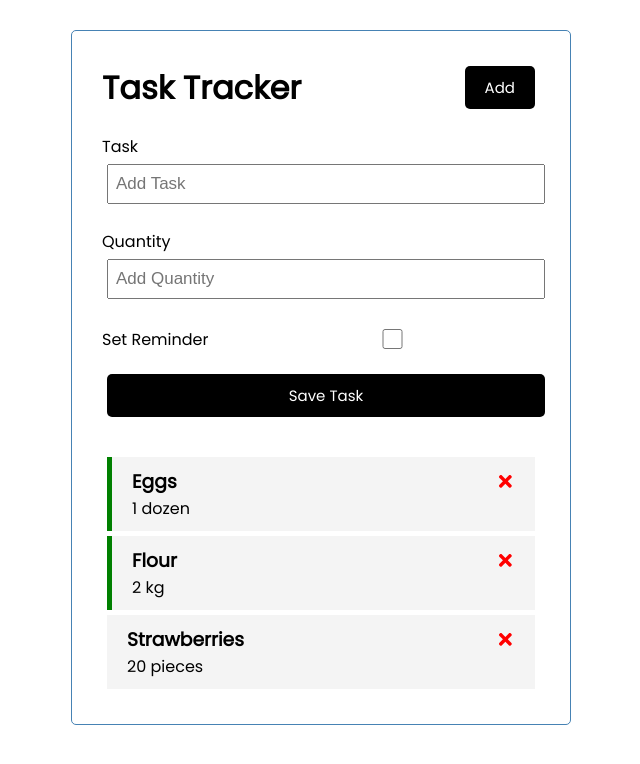
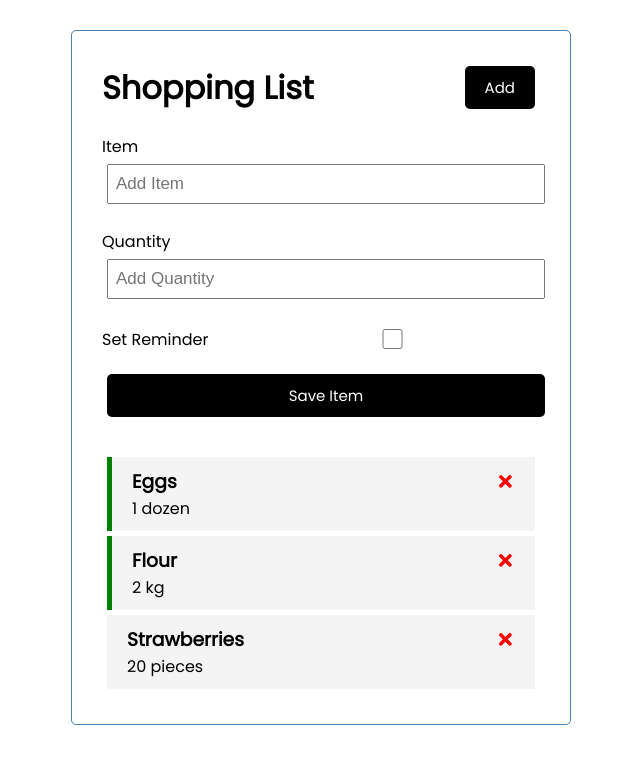
Before and after one commit to Lavelliane/react-sessions-prep, a React (Create React App) app: page / in a window 1280 px wide. Shown: the top 764 px of the page, without its empty margins (319-959 px from the left). Built offline with nearby package versions, Linux system fonts and the light colour scheme.

Commit message:
Refactor name

```diff
--- a/src/App.js
+++ b/src/App.js
@@ -5,7 +5,7 @@ import ShoppingList from "./components/ShoppingList";
 function App() {
   return (
     <div className="container">
-      <Header title="Task Tracker" />
+      <Header title="Shopping List" />
       <AddEntry />
       <ShoppingList />
     </div>
--- a/src/components/AddEntry.js
+++ b/src/components/AddEntry.js
@@ -4,8 +4,8 @@ function AddEntry() {
   return (
     <form className="add-form">
       <div className="form-control">
-        <label htmlFor="task">Task</label>
-        <input id="task" type="text" placeholder="Add Task" />
+        <label htmlFor="item">Item</label>
+        <input id="item" type="text" placeholder="Add Item" />
       </div>
       <div className="form-control">
         <label htmlFor="quantity">Quantity</label>
@@ -16,7 +16,7 @@ function AddEntry() {
         <input id="reminder" type="checkbox" />
       </div>
 
-      <input type="submit" value="Save Task" className="btn btn-block" />
+      <input type="submit" value="Save Item" className="btn btn-block" />
     </form>
   );
 }
--- a/src/components/Header.js
+++ b/src/components/Header.js
@@ -14,7 +14,7 @@ export default function Header({ title }) {
 }
 
 Header.defaultProps = {
-  title: "Task Tracker (Default)",
+  title: "Shopping List (Default)",
 };
 
 const headingStyle = {
```
